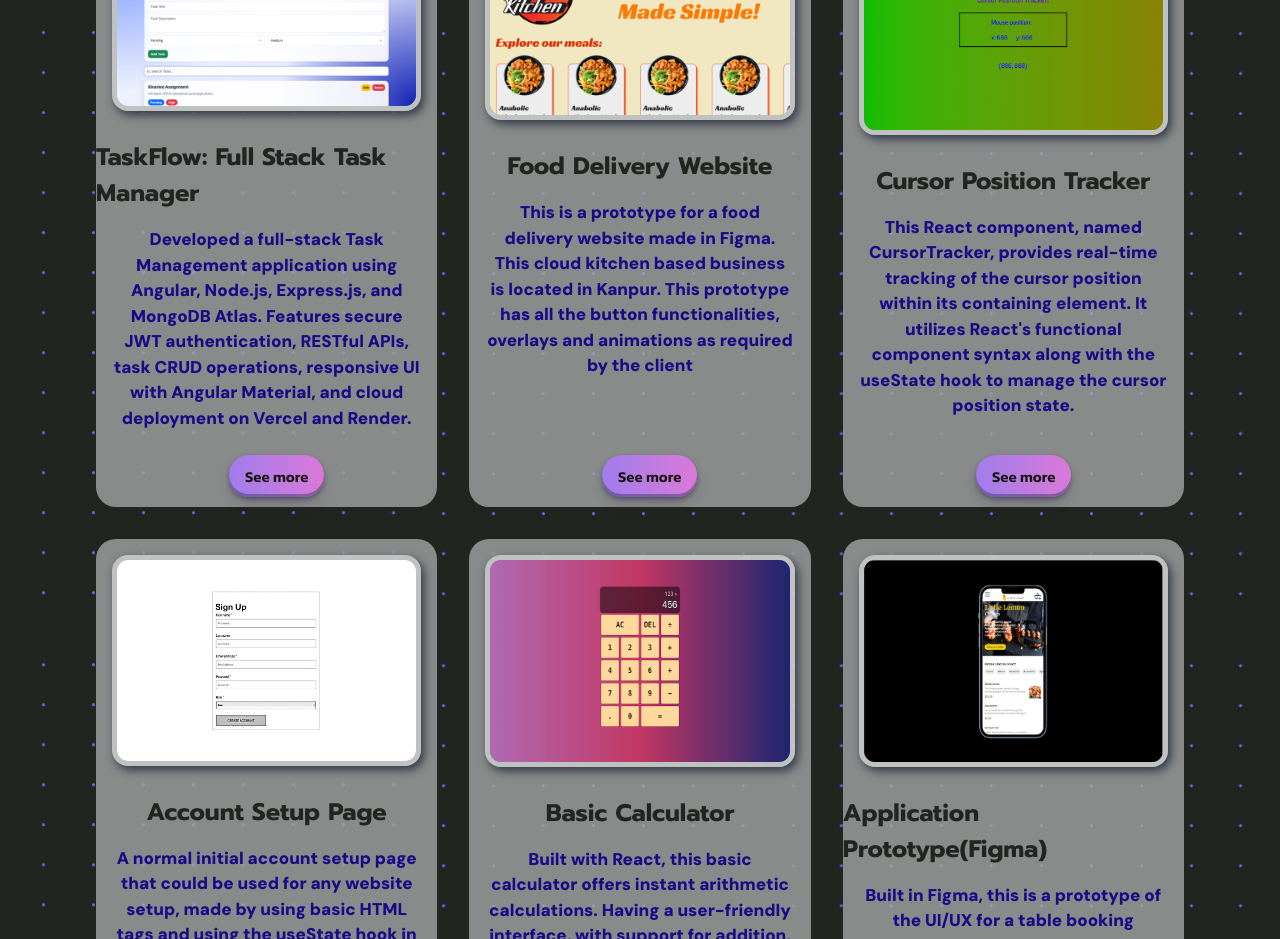
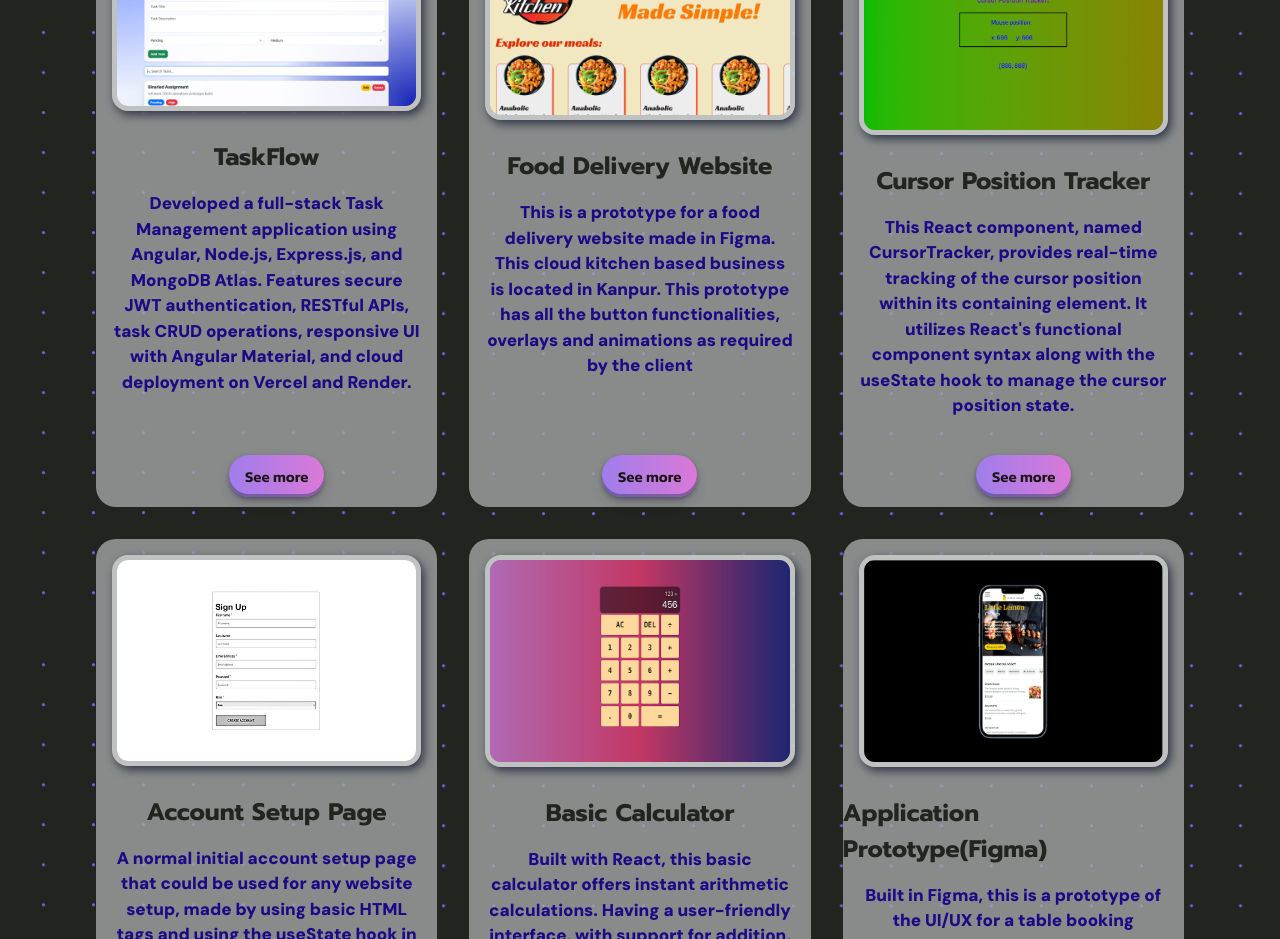
Before and after one commit to aryan-sdva/portfolio, a React (Create React App) app: page / in a window 1280 px wide. Shown: the part 1000-1939 px from the top of the page. Built offline with nearby package versions, Linux system fonts and the light colour scheme.

Commit message:
Update project title in ProjectsSection.js
Shortened the project title for clarity.

```diff
--- a/src/components/ProjectsSection.js
+++ b/src/components/ProjectsSection.js
@@ -6,7 +6,7 @@ import Card from "./Card";
 const projects = [
 
 {
-  title: "TaskFlow: Full Stack Task Manager",
+  title: "TaskFlow",
   description:
     "Developed a full-stack Task Management application using Angular, Node.js, Express.js, and MongoDB Atlas. Features secure JWT authentication, RESTful APIs, task CRUD operations, responsive UI with Angular Material, and cloud deployment on Vercel and Render.",
   getImageSrc: () => require("../images/dash.png"),
```
